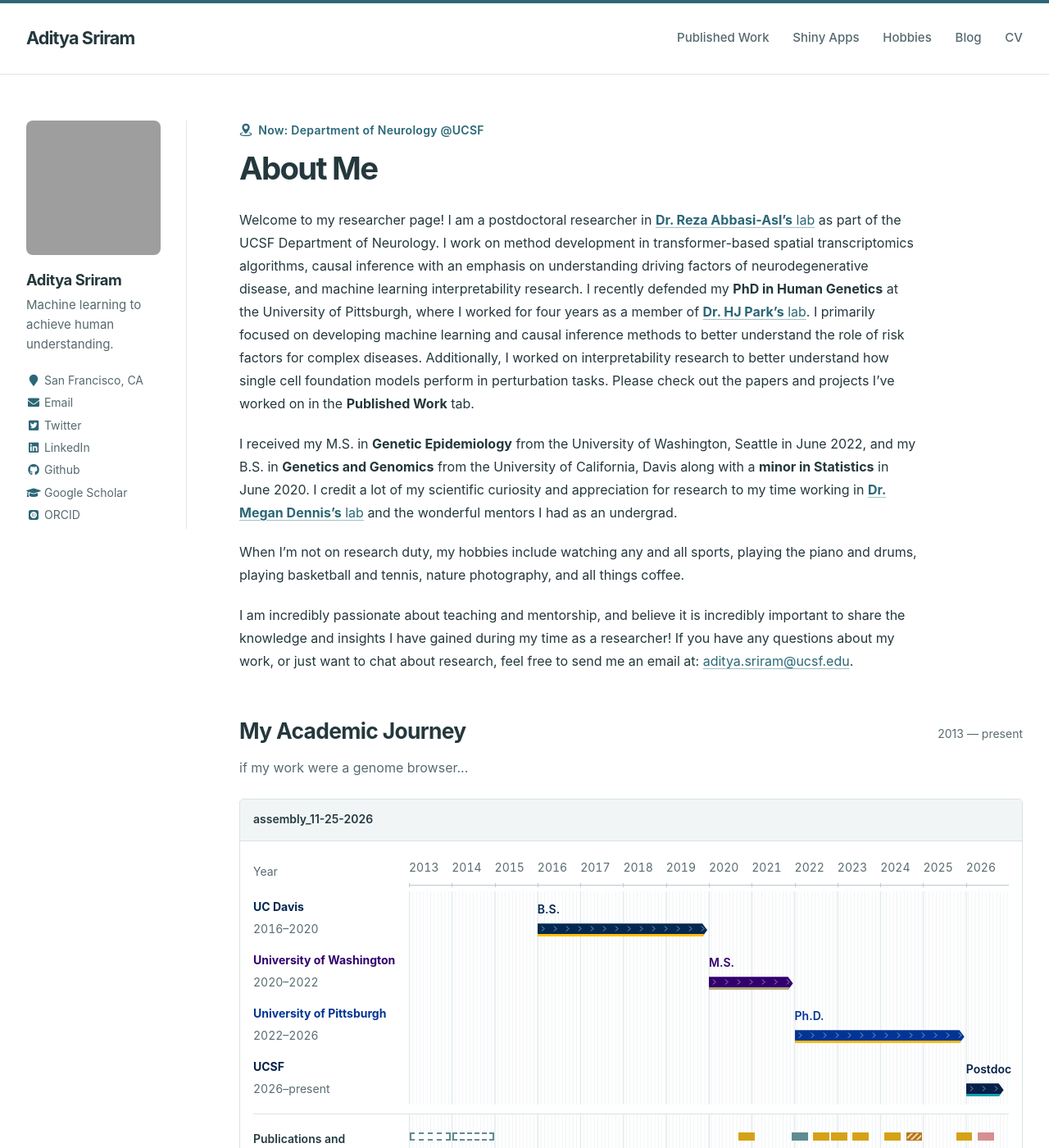
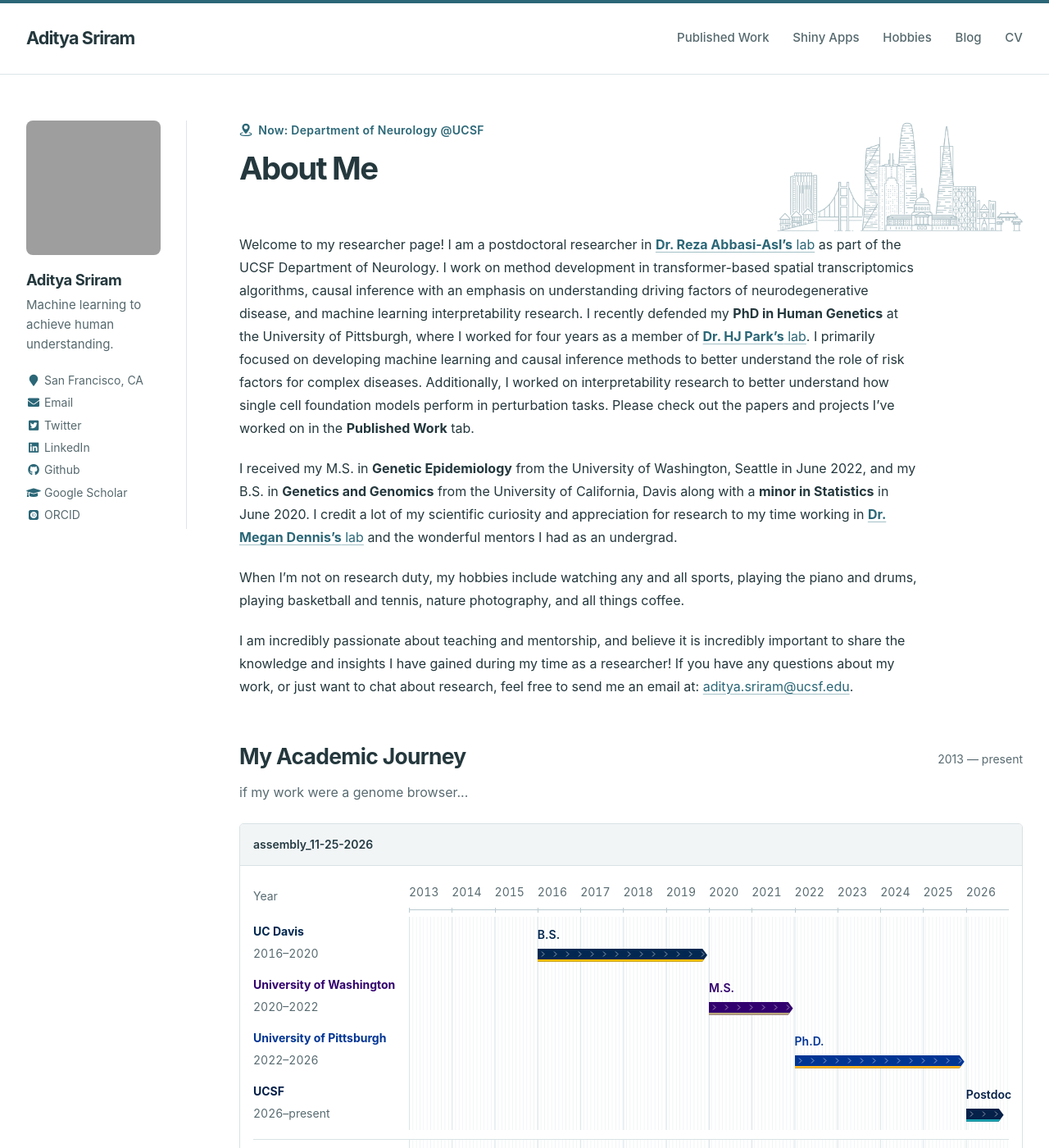
Before and after one commit to ads303/ads303.github.io, a Jekyll site: the page built from _pages/about.md, in a window 1280 px wide and 1400 px high. Shown: the whole window at 82% size. Built offline with Jekyll 4.4.1, drawn with Linux system fonts in a browser that asks for light colours; some web fonts are replaced.

Commit message:
Add transparent skyline artwork to homepage header

```diff
--- a/_layouts/single.html
+++ b/_layouts/single.html
@@ -25,7 +25,10 @@ layout: default
 
     <div class="page__inner-wrap">
       {% unless page.header.overlay_color or page.header.overlay_image %}
-        <header>
+        <header{% if page.homepage_skyline and page.url == '/' %} class="page__header--skyline"{% endif %}>
+          {% if page.homepage_skyline and page.url == '/' %}
+          <img class="page__skyline" src="{{ '/images/san-francisco-skyline.png' | relative_url }}" width="1851" height="849" alt="" aria-hidden="true">
+          {% endif %}
           {% if page.eyebrow %}
           <p class="page__eyebrow">
             {% if page.eyebrow_icon == 'location' %}
--- a/assets/css/site-refresh.css
+++ b/assets/css/site-refresh.css
@@ -31,6 +31,9 @@ a:focus-visible, button:focus-visible, summary:focus-visible, [tabindex]:focus-v
 .page__title { font-size: clamp(2rem, 3vw, 2.65rem); letter-spacing: -.045em; line-height: 1.15; font-weight: 650; color: var(--ink); margin-bottom: 1.65rem; }
 .page__eyebrow { color: var(--teal); font-size: .875rem; font-weight: 600; letter-spacing: .02em; margin: 0 0 .75rem; display: flex; align-items: flex-start; gap: .45rem; }
 .page__location-pin { flex: none; width: 1.15em; height: 1.15em; margin-top: .25em; overflow: visible; }
+.page__header--skyline { display: grid; grid-template-columns: minmax(0, 1fr) minmax(0, 32%); column-gap: 1.5rem; align-items: start; }
+.page__header--skyline > :not(.page__skyline) { grid-column: 1; }
+.page__header--skyline .page__skyline { grid-column: 2; grid-row: 1 / span 3; align-self: center; justify-self: end; display: block; width: 300px; max-width: 100%; height: auto; opacity: .36; pointer-events: none; }
 .page__content { font-size: 1rem; }
 .page__content > p { max-width: 82ch; margin-bottom: 1.3rem; }
 .page__content h2 { color: var(--ink); font-size: 1.5rem; letter-spacing: -.025em; border-color: var(--rule); }
@@ -82,6 +85,10 @@ a:focus-visible, button:focus-visible, summary:focus-visible, [tabindex]:focus-v
   .sidebar .author__urls { display: flex !important; flex-wrap: wrap; gap: .25rem 1rem; }
   .sidebar .author__urls li { margin: 0; }
 }
+@media (max-width: 600px) {
+  .page__header--skyline { display: block; }
+  .page__header--skyline .page__skyline { display: none; }
+}
 @media (max-width: 480px) {
   .masthead__inner-wrap.site-header, #main, .page__footer footer { padding-left: 1.1rem; padding-right: 1.1rem; }
   .site-navigation ul { gap: .2rem 1.1rem; }
```
Also changed, not shown: _pages/about.md (+1 -0 lines), docs/homepage-artwork.md (added, +9 -0 lines), images/san-francisco-skyline.png (added).
